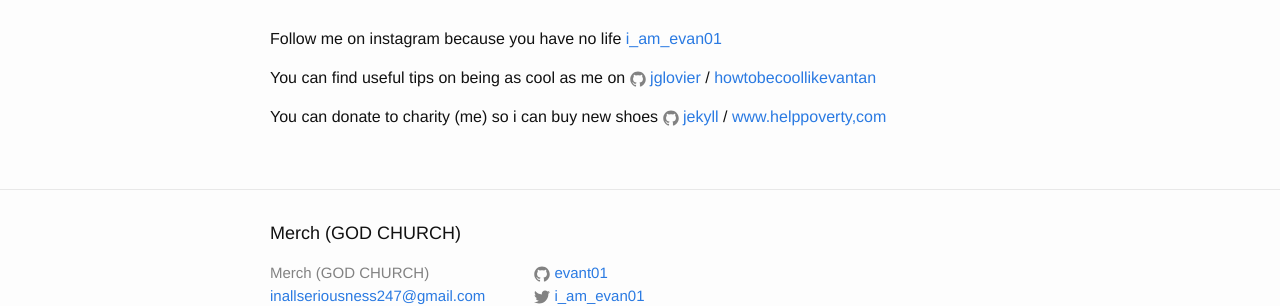
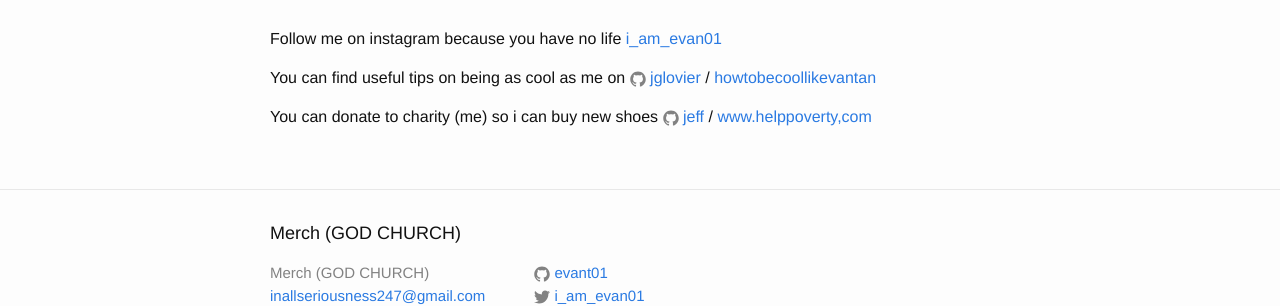
Before and after one commit to Evant01/evant01.github.io, a Jekyll site: the page built from about.md, in a window 1280 px wide. Shown: the part 137-443 px from the top of the page. Built offline with Jekyll 4.4.1, drawn with Linux system fonts in a browser that asks for light colours.

Commit message:
Update about.md

```diff
--- a/about.md
+++ b/about.md
@@ -12,5 +12,5 @@ You can find useful tips on being as cool as me on
 [howtobecoollikevantan](http://www.wikihow.com/Get-Your-Best-Friend-Back)
 
 You can donate to charity (me) so i can buy new shoes
-{% include icon-github.html username="jekyll" %} /
+{% include icon-github.html username="jeff" %} /
 [www.helppoverty,com](https://www.youtube.com/watch?v=-Zy28mVeVZw)
```
